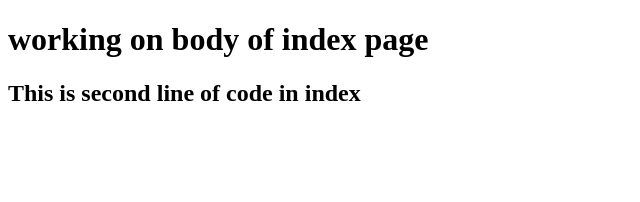
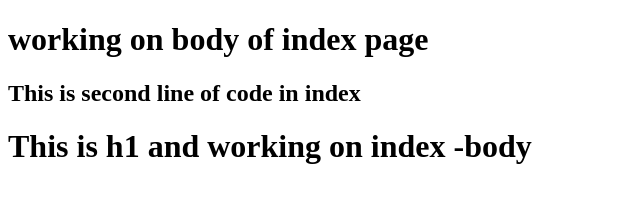
Before and after one commit to rupeshubhagat/git_pull_project, a plain HTML site: page index.html in a window 1280 px wide. Shown: the whole page, without its empty margins (0-640 px from the left). Drawn offline with Linux system fonts and the light colour scheme.

Commit message:
new line added by auhhor

```diff
--- a/index.html
+++ b/index.html
@@ -9,5 +9,6 @@
 <body>
     <h1>working on body of index page</h1>
     <h2>This is second line of code in index</h2>
+    <h1>This is h1 and working on index -body</h1>
 </body>
 </html>
```
